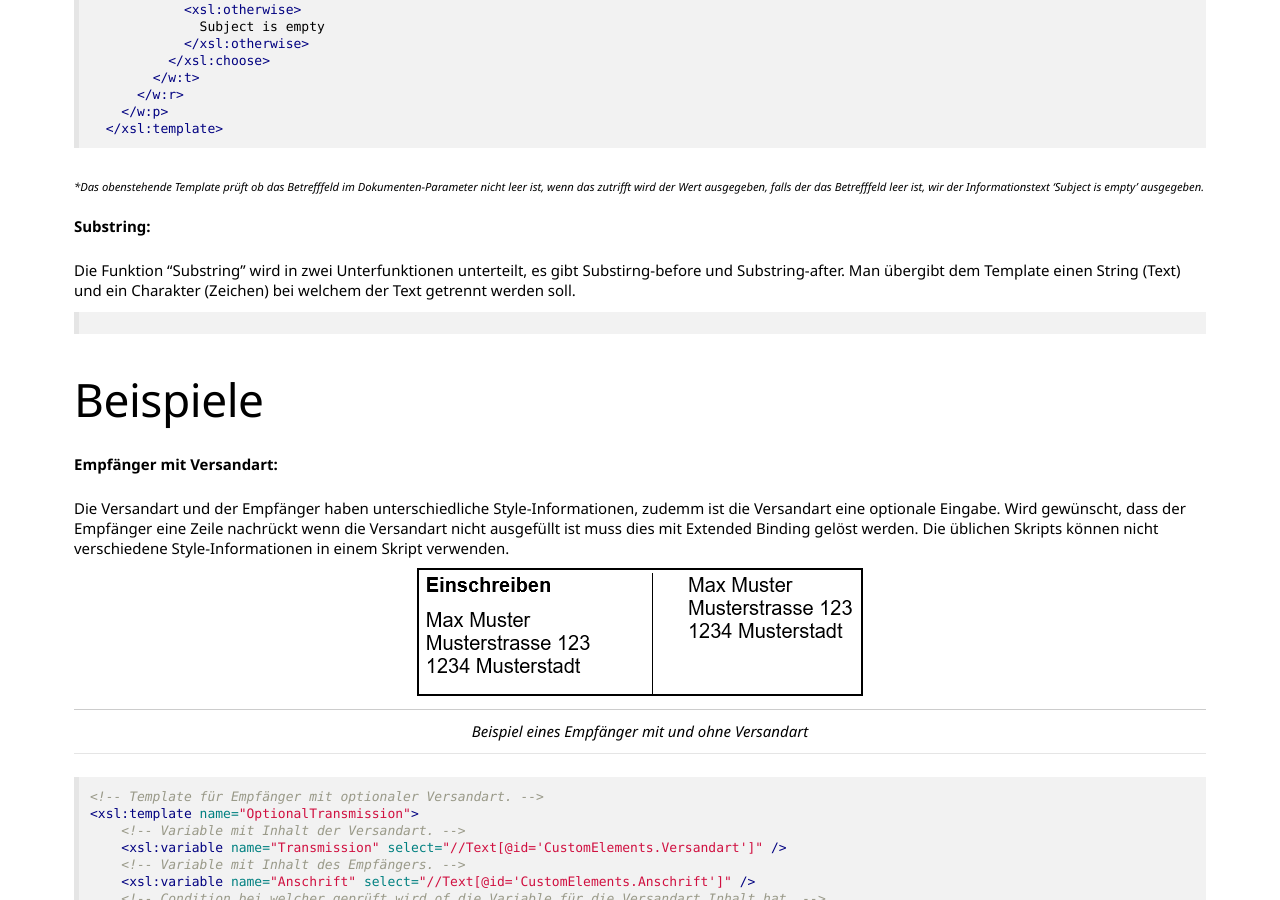
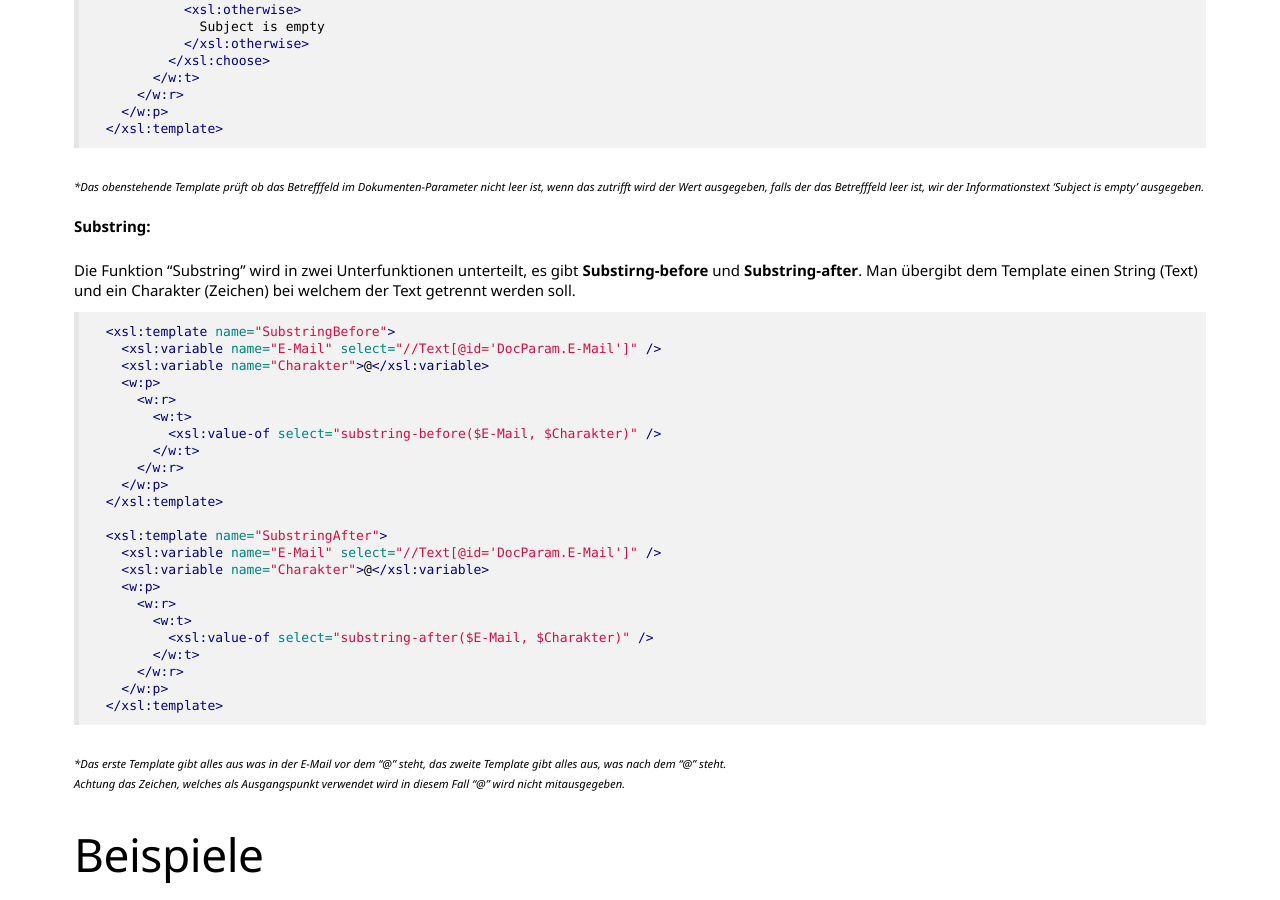
Before and after one commit to primesoft-group/oneoffixx-docs, a Jekyll site: the page built from _pages/docfunc/de/df-extendedbinding.md, in a window 1280 px wide and 900 px high, scrolled down 4843 px. Built offline with Jekyll 4.4.1, drawn with Linux system fonts in a browser that asks for light colours; nearby versions of some CDN libraries; some web fonts are replaced.

Commit message:
updated content

````diff
--- a/_pages/docfunc/de/df-extendedbinding.md
+++ b/_pages/docfunc/de/df-extendedbinding.md
@@ -170,9 +170,35 @@ Die Funktion "Choose" ist eine Erweiterung der Funktion "IF" sie bietet zusätzl
 
 __Substring:__
 
-Die Funktion "Substring" wird in zwei Unterfunktionen unterteilt, es gibt Substirng-before und Substring-after. Man übergibt dem Template einen String (Text) und ein Charakter (Zeichen) bei welchem der Text getrennt werden soll.
+Die Funktion "Substring" wird in zwei Unterfunktionen unterteilt, es gibt __Substirng-before__ und __Substring-after__. Man übergibt dem Template einen String (Text) und ein Charakter (Zeichen) bei welchem der Text getrennt werden soll.
 ```xml
+  <xsl:template name="SubstringBefore">
+    <xsl:variable name="E-Mail" select="//Text[@id='DocParam.E-Mail']" />
+    <xsl:variable name="Charakter">@</xsl:variable>
+    <w:p>
+      <w:r>
+        <w:t>
+          <xsl:value-of select="substring-before($E-Mail, $Charakter)" />
+        </w:t>
+      </w:r>
+    </w:p>
+  </xsl:template>
+
+  <xsl:template name="SubstringAfter">
+    <xsl:variable name="E-Mail" select="//Text[@id='DocParam.E-Mail']" />
+    <xsl:variable name="Charakter">@</xsl:variable>
+    <w:p>
+      <w:r>
+        <w:t>
+          <xsl:value-of select="substring-after($E-Mail, $Charakter)" />
+        </w:t>
+      </w:r>
+    </w:p>
+  </xsl:template>
 ```
+<sub>**Das erste Template gibt alles aus was in der E-Mail vor dem "@" steht, das zweite Template gibt alles aus, was nach dem "@" steht.<br>
+Achtung das Zeichen, welches als Ausgangspunkt verwendet wird in diesem Fall "@" wird nicht mitausgegeben.*</sub>
+
 
 ## Beispiele
 
````
